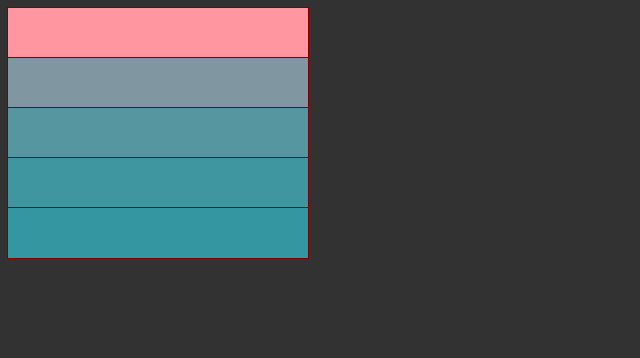
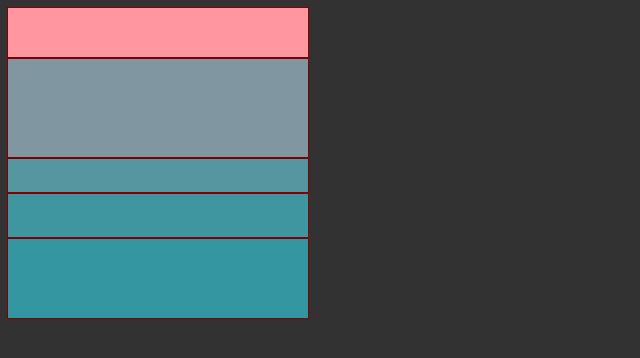
Before and after one commit to johnrdoty92/resume-builder, a React (Vite) app: page / in a window 1280 px wide. Shown: the top 358 px of the page, without its empty margins (0-640 px from the left). Built offline with nearby package versions, Linux system fonts and the light colour scheme.

Commit message:
changing element position working

```diff
--- a/src/components/DragAndDrop.module.css
+++ b/src/components/DragAndDrop.module.css
@@ -2,7 +2,6 @@
     background-color: red;
     outline: 1px solid maroon;
     width: 300px;
-    height: 50px;
 }
 
 .draggable:hover {
--- a/src/components/DragAndDrop.tsx
+++ b/src/components/DragAndDrop.tsx
@@ -1,53 +1,123 @@
 import { useSprings, animated } from "@react-spring/web";
 import { useDrag } from "@use-gesture/react";
 import classes from "./DragAndDrop.module.css";
+import { useRef } from "react";
 
-const handleDrag =
-  (active: boolean, my: number, activeIndex: number) => (i: number) => {
-    return active && activeIndex === i
-      ? {
-          top: my,
-          scale: 1.1,
-        }
-      : {
-          top: 0,
-          scale: 1,
-        };
-  };
+const HEIGHTS = ["50px", "100px", "35px", "45px", "80px"] as const;
+
+function assertHTMLElement(element: unknown): asserts element is HTMLElement {
+  if (!(element instanceof HTMLElement))
+    throw "Cannot access HTMLElement properties on invalid element";
+}
+
+type PositionData = {
+  offset: number; // target - origin
+  target: number;
+} & NodeOriginData;
+
+type NodeOriginData = {
+  node: HTMLElement;
+  originY: number;
+  domIndex: number;
+};
+
+const getNodePositions = (target: EventTarget) => {
+  assertHTMLElement(target);
+  if (!target.parentElement) throw "No parent on dragged element";
+
+  const nodePositions = Array.from(target.parentElement.childNodes)
+    .reduce<NodeOriginData[]>((acc, node, i) => {
+      assertHTMLElement(node);
+      let originY: number;
+      // If it's the first node, origin is just the top of the parent element
+      if (i === 0) {
+        assertHTMLElement(node.parentElement);
+        originY = node.parentElement.getBoundingClientRect().top;
+      } else {
+        // Otherwise, it's the sum of the previous node's origin and height
+        const prev = acc[i - 1];
+        // TODO: if using scale, add reliable way to get the node's original height
+        const { height } = prev.node.getBoundingClientRect();
+        originY = prev.originY + height;
+      }
+      acc.push({ node, originY, domIndex: i });
+      return acc;
+    }, [])
+    .sort(
+      ({ node: a }, { node: b }) =>
+        a.getBoundingClientRect().top - b.getBoundingClientRect().top
+    )
+    .reduce<PositionData[]>((acc, curr, i) => {
+      // at this point, curr will have an "origin"
+      // use this to calculate the new `y` value (offset)
+      // figure out where it SHOULD be (target): parent.top if index 0, else acc[i - 1].target + height
+      // return offset as (target - origin)
+      const { node, originY } = curr;
+      let target: number;
+      if (i === 0) {
+        assertHTMLElement(node.parentElement);
+        target = node.parentElement.getBoundingClientRect().top;
+      } else {
+        const prev = acc[i - 1];
+        // TODO: Add reliable way to get node height if scaling
+        target = prev.target + prev.node.getBoundingClientRect().height;
+      }
+      acc.push({ ...curr, target, offset: target - originY });
+      return acc;
+    }, []);
+  return nodePositions.reduce<Map<number, PositionData>>((acc, curr) => {
+    acc.set(curr.domIndex, curr);
+    return acc;
+  }, new Map());
+};
 
 export const DragAndDrop = () => {
   const ITEM_COUNT = 5;
+  const items = useRef(
+    Array(ITEM_COUNT)
+      .fill(0)
+      .map((_, index) => index)
+  );
   const [springs, api] = useSprings(ITEM_COUNT, (i) => {
     return {
-      scale: 1,
-      top: 0,
+      y: 0,
+      zIndex: 0,
     };
   });
-  const bind = useDrag(({ args: [index], down, active, movement: [, my] }) => {
-    // change order of array of items
-    // using index as the key to each item, sort items by "my"
-    console.log(
-      Object.entries({
-        index,
-        down,
-        active,
-        my,
-      })
-        .map(([key, value]) => `${key}: ${value}`)
-        .join(" | ")
-    );
-    api.start(handleDrag(active, my, index));
-  });
+  const bind = useDrag(
+    ({ args: [boundIndex], down, active, movement: [, my], currentTarget }) => {
+      const nodePositions = getNodePositions(currentTarget);
+      api.start((i, controller) => {
+        const isCurrentElement = boundIndex === i;
+        const isDragging = active && isCurrentElement;
+        if (isDragging) {
+          return {
+            // TODO: account for offset so that element doesn't fly back to its origin
+            // position when dragging
+            y: my,
+            zIndex: 10,
+            immediate: (key: string) => key === "zIndex",
+          };
+        } else {
+          return {
+            y: nodePositions.get(i)?.offset ?? 0,
+            zIndex: 0,
+          };
+        }
+      });
+    }
+  );
   return (
     <div>
-      {springs.map((props, i) => (
+      {springs.map((props, domIndex) => (
         <animated.div
-          key={i}
-          {...bind(i)}
+          key={domIndex}
+          {...bind(domIndex)}
           style={{
             ...props,
-            backgroundColor: `rgb(${255 / (i + 1)}, 150, 160)`,
-            position: "relative",
+            touchAction: "none",
+            backgroundColor: `rgb(${255 / (domIndex + 1)}, 150, 160)`,
+            height: HEIGHTS[domIndex],
           }}
           className={classes.draggable}
         ></animated.div>
```
